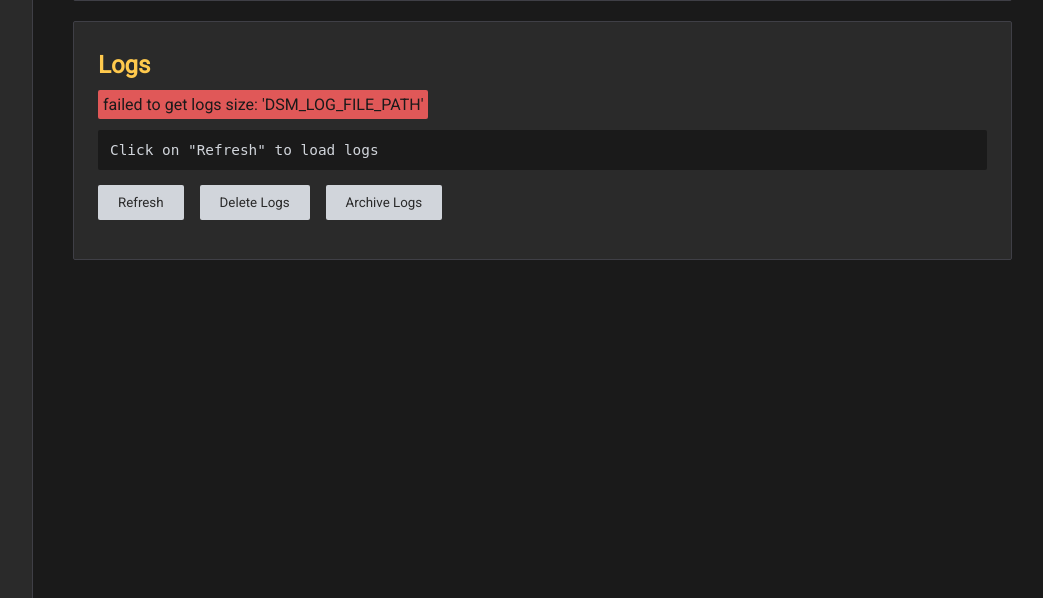
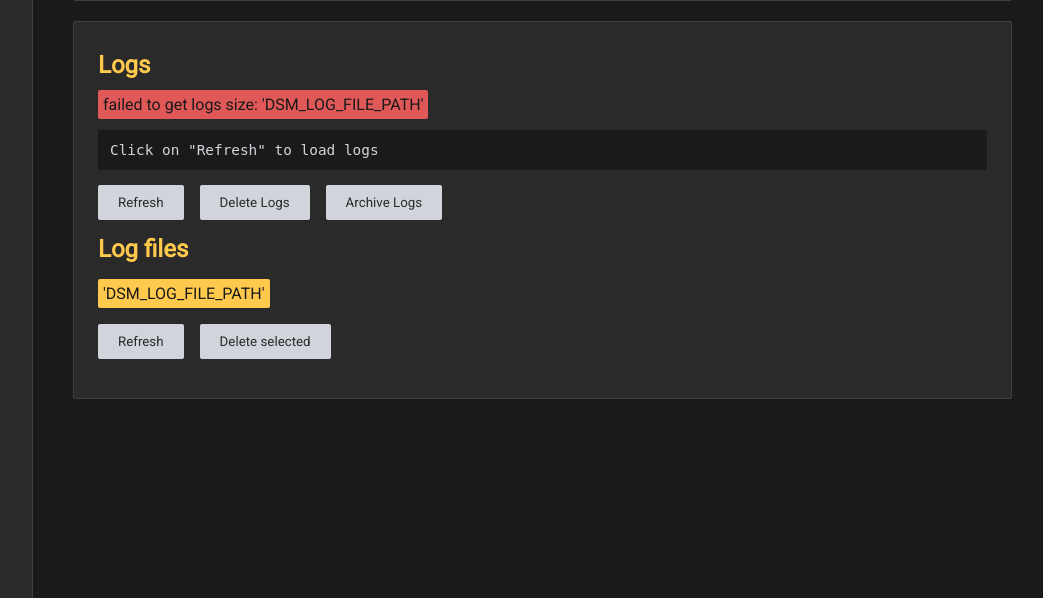
Before and after one commit to fisadev/dcs_server_manager, a Flask app: page / in a window 1280 px wide, after a click on "Server Manager". Shown: the part 457-1055 px from the top of the page, without its empty margins (228-1271 px from the left). Run offline with Flask 3, Linux system fonts and the light colour scheme.

Commit message:
Ability to list, download and delete log files

```diff
--- a/dsm/web.py
+++ b/dsm/web.py
@@ -521,6 +521,15 @@ def log_size():
         return error(f"failed to get logs size: {err}").render("span")
 
 
+@app.route("/logs/files", methods=["GET", "POST"])
+def log_files():
+    return files_in_folder(
+        folder_path=logs.get_path().parent,
+        glob_filter="*.log",
+        files_form_id="logs-files-form",
+    )
+
+
 @app.route("/version")
 def version():
     """
--- a/templates/home.html
+++ b/templates/home.html
@@ -260,6 +260,16 @@
                         Archive Logs
                     </button>
                 </div>
+                <h2>Log files</h2>
+                <div id="logs-files" hx-get="/logs/files" hx-trigger="load">
+                    Loading log files...
+                </div>
+                <div class="button-group">
+                    <button class="btn-normal" hx-get="/logs/files" hx-target="#logs-files">Refresh</button>
+                    <button class="btn-normal" hx-post="/logs/files" hx-target="#logs-files" hx-include="#logs-files-form">
+                        Delete selected
+                    </button>
+                </div>
             </div>
         </div>
     </div>
```
